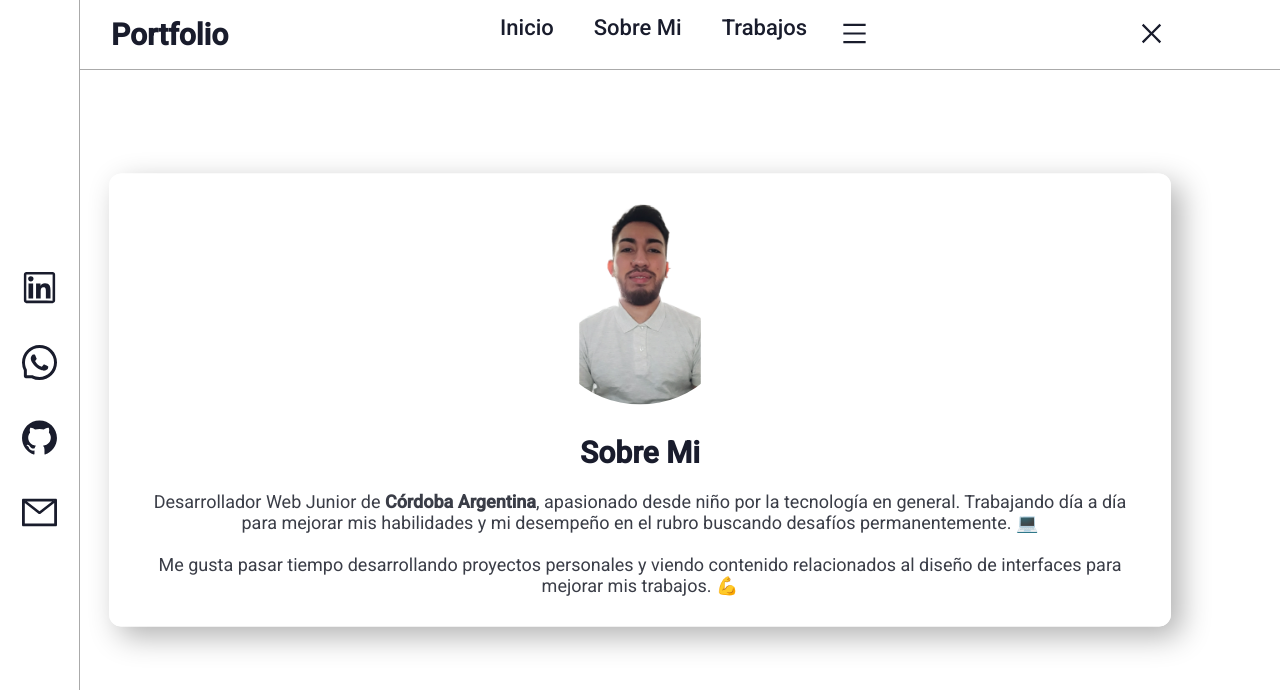
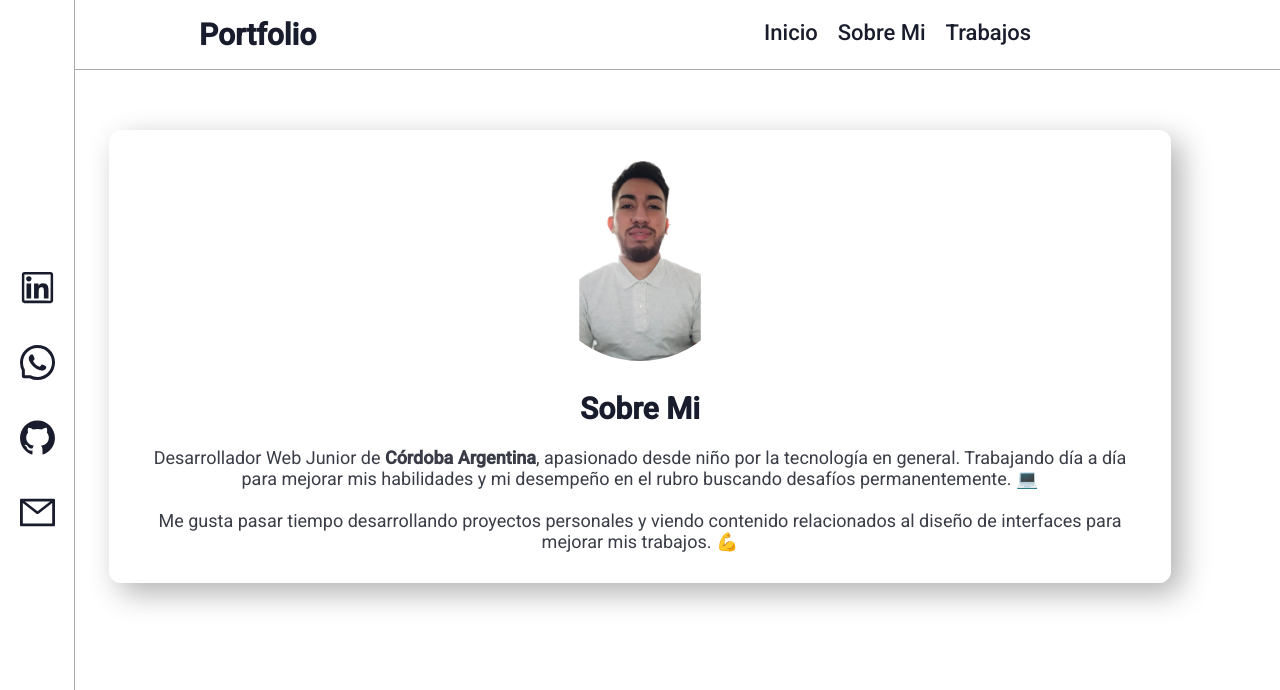
Before and after one commit to MartinVijarra/Portafolios, a React (Create React App) app: page /sobremi in a window 1280 px wide. Shown: the top 690 px of the page. Built offline with nearby package versions, Linux system fonts and the light colour scheme.

Commit message:
NavBar responsive terminado

```diff
--- a/src/Components/NavBar.js
+++ b/src/Components/NavBar.jsx
@@ -4,31 +4,30 @@ import "../Style/NavBar.css"
 import { useRef } from "react";
 
 export function NavBar() {
-
     const navRef = useRef()
 
-    const showNavBar = () =>{
+    const showNavBar = () => {
         navRef.current.classList.toggle("responsive-nav")
     }
 
     return(
-        <header className="nav-bar">
+        <header>
             <h4 className="logo">Portfolio</h4>
 
-            <nav className="menu-container">
+            <nav ref={navRef}>
                 <div className="menu">
                     <Link to="/" className="btn-nav">Inicio</Link>
                     <Link to="/sobremi" className="btn-nav">Sobre Mi</Link>
                     <Link to="/trabajos" className="btn-nav">Trabajos</Link>
-                <button className="btn-bars" onClick={showNavBar}>
-                    <MenuOutlined />
+                <button ref={navRef} className="btn-bars btn-close" onClick={ showNavBar }>
+                    <CloseOutlined />
                 </button>
                 </div>
             </nav>
 
-                <button className="btn-bars btn-close" onClick={showNavBar}>
-                    <CloseOutlined />
-                </button>
+            <button className="btn-bars" onClick={showNavBar}>
+                <MenuOutlined />
+            </button>
         </header>
     )
 }
--- a/src/Router/index.js
+++ b/src/Router/index.jsx
@@ -1,6 +1,6 @@
 import { createBrowserRouter } from "react-router-dom"
-import About from '../Components/About/About.js'
-import Jobs from "../Components/Experience/Jobs.js"
+import About from '../Components/About/About.jsx'
+import Jobs from "../Components/Experience/Jobs.jsx"
 import App from "../App"
 
 export const router = createBrowserRouter([
--- a/src/Style/About.css
+++ b/src/Style/About.css
@@ -50,6 +50,8 @@ p{
 @media (min-width: 401px) and (max-width: 1400px){
     .about-container{
         padding: 50px;
+        top: 80px;
+        transform: translateY(0);
     }
 
     .about{
@@ -70,7 +72,7 @@ p{
 
 @media (min-width: 280px) and (max-width: 400px){
     .about-container{
-        padding: 0;
+        padding: 20px;
     }
 
     .about{
--- a/src/Style/NavBar.css
+++ b/src/Style/NavBar.css
@@ -1,4 +1,4 @@
-.nav-bar{
+header{
     width: 100%;
     height: 70px;
     display: flex;
@@ -7,7 +7,7 @@
     border-bottom: 1px solid #aaaaaa;
 }
 
-.menu-container{
+nav{
     padding: 0 40px;
 }
 
@@ -18,7 +18,6 @@
 
 .menu{
     display: flex;
-    gap: 20px;
 }
 
 .btn-nav {
@@ -55,6 +54,7 @@
     outline: none;
     color: #191c2c;
     cursor: pointer;
+    display: none;
 }
 
 .btn-nav:hover {
@@ -78,7 +78,11 @@
 }
 
 @media (min-width: 280px) and (max-width: 1024px) {
-    header .menu-container {
+    header{
+        height: 60px;
+    }
+
+    header nav {
         height: 100%;
         position: fixed;
         top: 0;
@@ -87,11 +91,38 @@
         width: 100%;
         background-color: #191c2c;
         transition: 1s;
+        display: flex;
+        justify-content: center;
+        align-items: center;
+        z-index: 10;
+        transform: translateY(-100vh);
+    }
+
+    .menu{
         flex-direction: column;
-        transform: translateY(-100%);
+        gap: 30px 0;
     }
 
     .btn-nav{
         color: #fff;
+        font-size: 35px;
+        text-transform: uppercase;
+        text-align: center;
+
+    }
+
+    .btn-bars{
+        display: inline;
+    }
+
+    header .btn-close{
+        position: absolute;
+        color: #fff;
+        top: 15px;
+        right: 20%;
+    }
+
+    header .responsive-nav{
+        transform: none;
     }
 }
--- a/src/Style/SideBar.css
+++ b/src/Style/SideBar.css
@@ -1,6 +1,6 @@
 .contact-container{
     height: 100vh;
-    width: 70px;
+    width: 65px;
     display: flex;
     align-items: center;
     transition: .3s;
@@ -11,7 +11,7 @@
 }
 
 .contact-container:hover{
-    width: 80px;
+    width: 75px;
 }
 
 .icons{
```
Also changed, not shown: src/Components/About/About.jsx (renamed from src/Components/About/About.js), src/Components/About/Carousell.jsx (renamed from src/Components/About/Carousell.js), src/Components/Experience/Jobs.jsx (renamed from src/Components/Experience/Jobs.js), src/Components/MainCover.jsx (renamed from src/Components/MainCover.js), src/Components/SideBar.jsx (renamed from src/Components/SideBar.js).
